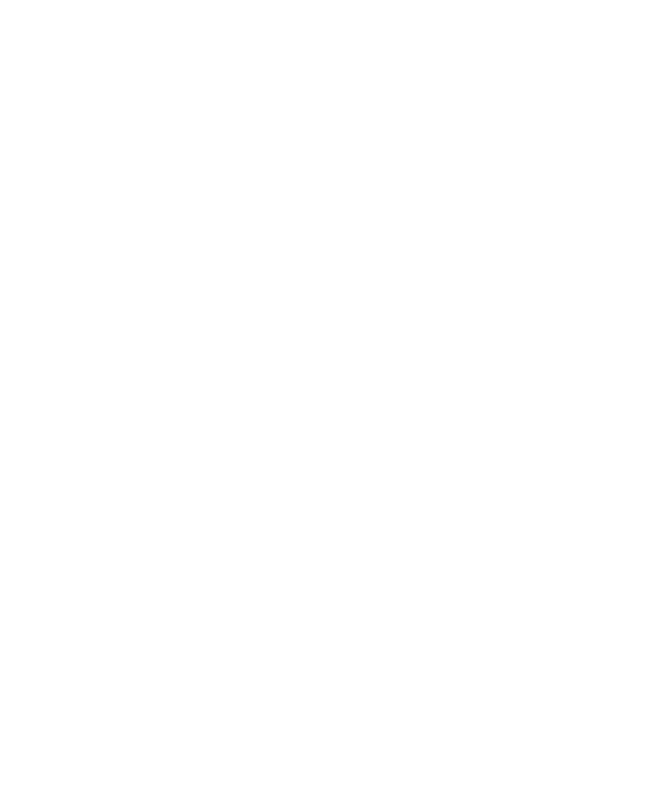
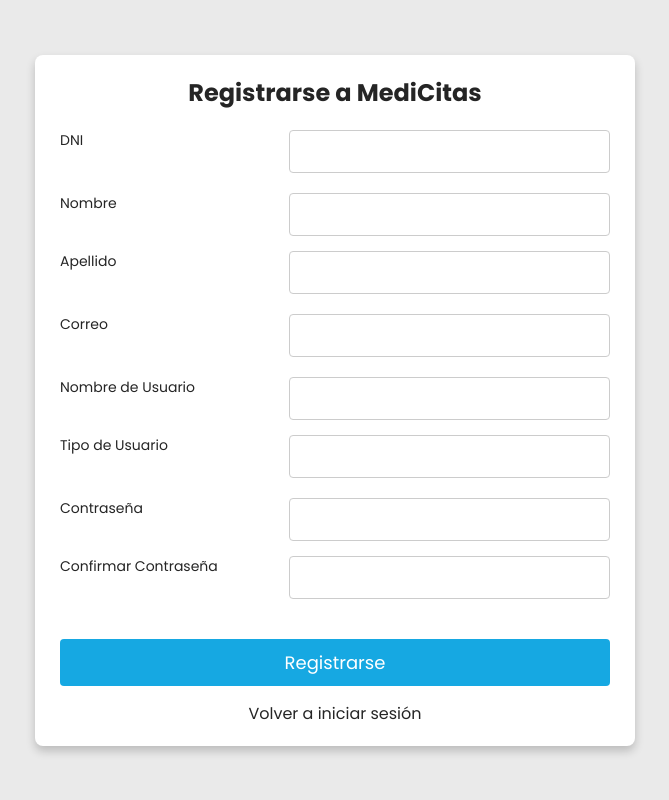
Before and after one commit to tjmontufar/CITASMEDICAS, a PHP site: page /registrarse.php in a window 1280 px wide. Before the commit the part shown is empty. Shown: the whole page, without its empty margins (305-974 px from the left). Run offline with PHP 8.4, Linux system fonts and the light colour scheme; some libraries are stand-ins or nearby versions.

Commit message:
Diseñando el formulario de Registro (1-2-2025) 21:18 Tomy Montufar

```diff
--- /dev/null
+++ b/css/registro.css
@@ -0,0 +1,100 @@
+@import url('https://fonts.googleapis.com/css?family=Poppins:400,500,600,700&display=swap');
+
+* {
+    margin: 0;
+    padding: 0;
+    box-sizing: border-box;
+    font-family: 'Poppins', sans-serif;
+}
+
+body {
+    display: flex;
+    align-items: center;
+    justify-content: center;
+    min-height: 100vh;
+    background: #EAEAEA;
+}
+
+form {
+    width: 600px; /* Ajustar el ancho del formulario */
+    background: #fff;
+    padding: 20px 25px;
+    box-shadow: 0 5px 10px rgba(0, 0, 0, 0.2);
+    border-radius: 8px;
+}
+
+form .title {
+    color: #252525;
+    font-size: 24px;
+    font-weight: 700;
+    text-align: center;
+    margin-bottom: 20px;
+}
+
+.form-group {
+    display: grid;
+    grid-template-columns: 1fr 1.5fr; /* Dos columnas iguales */
+    gap: 15px;
+    margin-bottom: 20px;
+}
+
+.form-group label {
+    font-size: 14px;
+    color: #252525;
+    margin-bottom: 5px;
+}
+
+.form-group input {
+    width: 100%;
+    padding: 8px;
+    font-size: 16px;
+    border: 1px solid #ccc;
+    border-radius: 4px;
+    outline: none;
+}
+
+form button {
+    width: 100%;
+    padding: 10px;
+    font-size: 18px;
+    color: #fff;
+    background-color: #16a8e2;
+    border: none;
+    border-radius: 4px;
+    cursor: pointer;
+    margin-top: 20px;
+}
+
+form button:hover {
+    background-color: #0d81c1;
+}
+
+form .link {
+    display: block;
+    text-align: center;
+    margin-top: 15px;
+    color: #252525;
+    text-decoration: none;
+}
+
+form .link:hover {
+    text-decoration: underline;
+}
+
+@media (max-width: 500px) {
+    form {
+        width: 100%;
+    }
+
+    .form-group {
+        grid-template-columns: 1fr;
+    }
+
+    .form-group label {
+        text-align: left;
+    }
+
+    form .title {
+        font-size: 20px;
+    }
+}
--- a/login/login.php
+++ b/login/login.php
@@ -21,9 +21,9 @@
             <input placeholder="contraseña" type="password" name="password">
         </label>
         <a href="#" class="link">¿Olvidó su contraseña?</a>
-
-        <button id="session">Iniciar sesión</button>
-        <br><button id="register">Registrarse</button></br>
+        <br><button>Iniciar sesión</button></br>
+        <a href="registrarse.php" class="link">¿No tienes cuenta? Regístrate aquí</a>
+        <a href="../principal/" class="link">Volver a inicio</a>
     </form>
 </body>
 </html>
--- a/login/registrarse.php
+++ b/login/registrarse.php
@@ -2,10 +2,51 @@
 <html lang="en">
 <head>
     <meta charset="UTF-8">
+    <meta http-equiv="X-UA-Compatible" content="IE=edge">
     <meta name="viewport" content="width=device-width, initial-scale=1.0">
-    <title>Document</title>
+    <title>Registro a MediCitas</title>
+    <link rel="stylesheet" href="../css/registro.css">
+    <link rel="stylesheet" href="https://cdnjs.cloudflare.com/ajax/libs/font-awesome/6.1.1/css/all.min.css" integrity="sha512-KfkfwYDsLkIlwQp6LFnl8zNdLGxu9YAA1QvwINks4PhcElQSvqcyVLLD9aMhXd13uQjoXtEKNosOWaZqXgel0g==" crossorigin="anonymous" referrerpolicy="no-referrer" />
+    <script src="https://cdn.jsdelivr.net/npm/sweetalert2@11"></script>
 </head>
 <body>
+    <form action="php/session.php" method="POST">
+        <div class="title">Registrarse a MediCitas</div>
 
+        <!-- Contenedor para alinear inputs -->
+        <div class="form-group">
+            <label for="dni">DNI</label>
+            <input id="dni" type="text" name="dni">
+        </div>
+
+        <div class="form-group">
+            <label for="nombre">Nombre</label>
+            <input id="nombre" type="text" name="nombre">
+            <label for="apellido">Apellido</label>
+            <input id="apellido" type="text" name="apellido">
+        </div>
+
+        <div class="form-group">
+            <label for="correo">Correo</label>
+            <input id="correo" type="email" name="correo">
+        </div>
+
+        <div class="form-group">
+            <label for="usuario">Nombre de Usuario</label>
+            <input id="usuario" type="text" name="usuario">
+            <label for="tipoUsuario">Tipo de Usuario</label>
+            <input id="tipoUsuario" type="text" name="tipoUsuario">
+        </div>
+
+        <div class="form-group">
+            <label for="password">Contraseña</label>
+            <input id="password" type="password" name="password">
+            <label for="confirmPassword">Confirmar Contraseña</label>
+            <input id="confirmPassword" type="password" name="confirmPassword">
+        </div>
+
+        <button type="submit">Registrarse</button>
+        <a href="login.php" class="link">Volver a iniciar sesión</a>
+    </form>
 </body>
 </html>
```
Also changed, not shown: css/login.css (+11 -4 lines).
